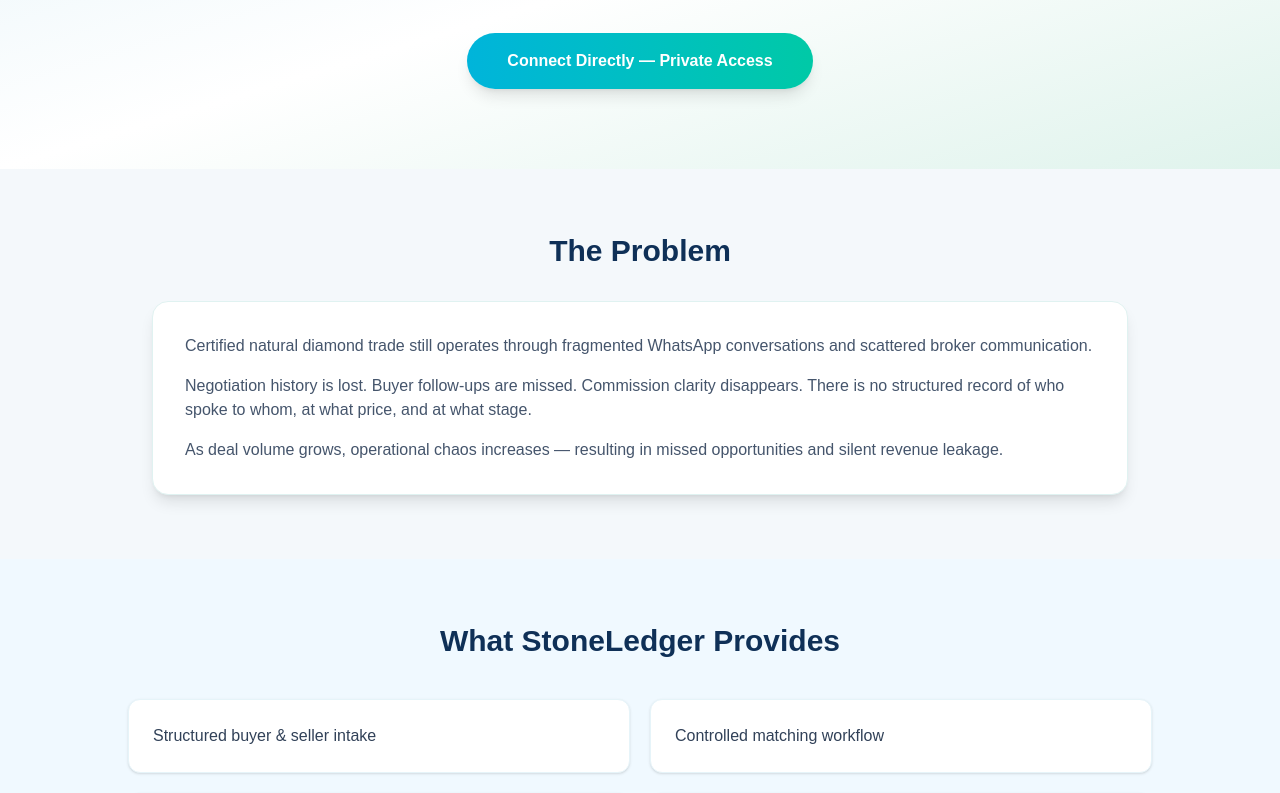
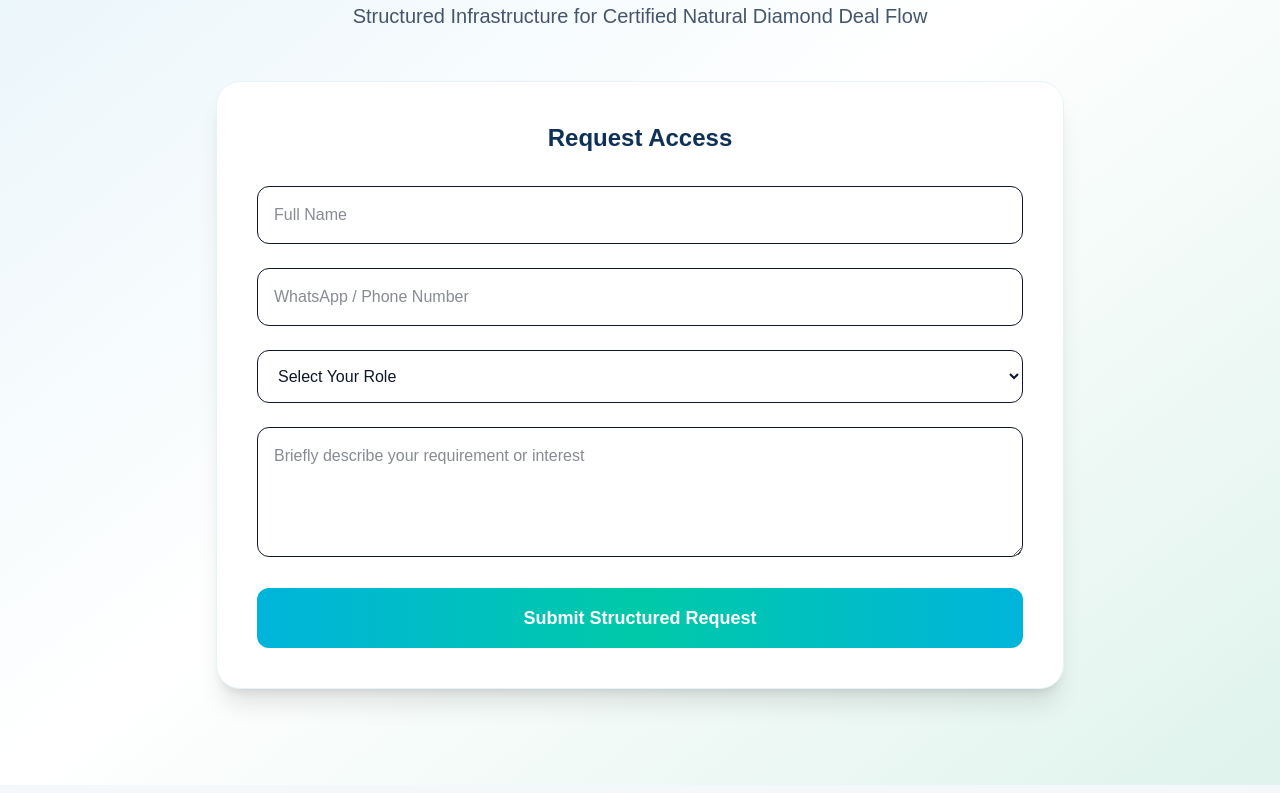
Before and after one commit to AnkismaikT/ankismaikt-stoneledger, a Next.js app: page /landing in a window 1280 px wide. Shown: the part 220-1013 px from the top of the page. Built offline with nearby package versions, Linux system fonts and the light colour scheme.

Commit message:
Move request access form to hero section

```diff
--- a/app/landing/page.tsx
+++ b/app/landing/page.tsx
@@ -1,88 +1,158 @@
 "use client";
 
 import { motion } from "framer-motion";
+import { useState } from "react";
 
 export default function Landing() {
+  const [submitted, setSubmitted] = useState(false);
+
   return (
     <main className="min-h-screen bg-[#f4f8fb] text-[#0f172a]">
 
-      {/* HERO */}
-      <section className="py-20 text-center bg-gradient-to-br from-[#e6f4f9] via-[#ffffff] to-[#dff3ec]">
+      {/* HERO WITH FORM */}
+      <section className="py-24 bg-gradient-to-br from-[#e6f4f9] via-[#ffffff] to-[#dff3ec]">
         <motion.div
-          initial={{ opacity: 0, y: 30 }}
+          initial={{ opacity: 0, y: 40 }}
           animate={{ opacity: 1, y: 0 }}
-          transition={{ duration: 0.6 }}
-          className="max-w-4xl mx-auto px-6"
+          transition={{ duration: 0.7 }}
+          className="max-w-4xl mx-auto px-6 text-center"
         >
-          <p className="uppercase tracking-[5px] text-xs text-[#008891] mb-4">
+          <p className="uppercase tracking-[6px] text-xs text-[#008891] mb-6">
             by AnkismaikT
           </p>
 
-          <h1 className="text-5xl md:text-6xl font-extrabold mb-4 text-[#0f3057]">
+          <h1 className="text-5xl md:text-6xl font-extrabold mb-6 text-[#0f3057]">
             StoneLedger
           </h1>
 
-          <p className="text-lg md:text-xl text-slate-600 max-w-3xl mx-auto leading-relaxed">
+          <p className="text-xl text-slate-600 max-w-3xl mx-auto leading-relaxed mb-12">
             Structured Infrastructure for Certified Natural Diamond Deal Flow
           </p>
 
-          <motion.a
-            href="https://wa.me/916375619742"
-            target="_blank"
-            whileHover={{ scale: 1.06 }}
-            whileTap={{ scale: 0.95 }}
-            className="inline-block mt-8 px-10 py-4 rounded-full text-white font-semibold text-base shadow-lg bg-gradient-to-r from-[#00b4db] via-[#00c9a7] to-[#00b4db] bg-[length:200%_200%] animate-gradient"
+          {/* FORM MOVED HERE */}
+          <div className="bg-white rounded-3xl p-10 shadow-xl border border-[#e6f4f9] text-left">
+            <h2 className="text-2xl font-bold text-center mb-8 text-[#0f3057]">
+              Request Access
+            </h2>
+
+            {!submitted ? (
+              <form
+                onSubmit={(e) => {
+                  e.preventDefault();
+                  const formData = new FormData(e.currentTarget);
+
+                  const name = formData.get("name") as string;
+                  const phone = formData.get("phone") as string;
+                  const role = formData.get("role") as string;
+                  const note = formData.get("note") as string;
+
+                  const message =
+`StoneLedger — Structured Access Request
+
+Name: ${name}
+Phone: ${phone}
+Role: ${role}
+
+Requirement:
+${note}
+
+Requesting private infrastructure access.`;
+
+                  const encoded = encodeURIComponent(message);
+
+                  window.open(
+                    `https://wa.me/916375619742?text=${encoded}`,
+                    "_blank"
+                  );
+
+                  setSubmitted(true);
+                }}
+                className="space-y-6"
               >
-            Connect Directly — Private Access
-          </motion.a>
+                <input
+                  name="name"
+                  required
+                  placeholder="Full Name"
+                  className="w-full p-4 border rounded-xl"
+                />
+
+                <input
+                  name="phone"
+                  required
+                  placeholder="WhatsApp / Phone Number"
+                  className="w-full p-4 border rounded-xl"
+                />
+
+                <select
+                  name="role"
+                  required
+                  className="w-full p-4 border rounded-xl"
+                >
+                  <option value="">Select Your Role</option>
+                  <option>Buyer</option>
+                  <option>Seller</option>
+                  <option>Broker</option>
+                  <option>Investor</option>
+                  <option>Other</option>
+                </select>
+
+                <textarea
+                  name="note"
+                  rows={4}
+                  placeholder="Briefly describe your requirement or interest"
+                  className="w-full p-4 border rounded-xl"
+                />
+
+                <button
+                  type="submit"
+                  className="w-full py-4 rounded-xl text-white font-semibold text-lg bg-gradient-to-r from-[#00b4db] via-[#00c9a7] to-[#00b4db]"
+                >
+                  Submit Structured Request
+                </button>
+              </form>
+            ) : (
+              <div className="text-center py-6">
+                <p className="text-xl font-semibold text-[#0f3057]">
+                  Request initiated. Please complete the WhatsApp message.
+                </p>
+              </div>
+            )}
+          </div>
+
         </motion.div>
       </section>
 
       {/* PROBLEM */}
-      <section className="py-16 px-6 max-w-5xl mx-auto">
-        <motion.h2
-          initial={{ opacity: 0, y: 30 }}
-          whileInView={{ opacity: 1, y: 0 }}
-          transition={{ duration: 0.5 }}
-          className="text-3xl font-bold text-center mb-8 text-[#0f3057]"
-        >
+      <section className="py-20 px-6 max-w-5xl mx-auto">
+        <div className="bg-white rounded-3xl p-10 shadow-xl border border-[#e6f4f9]">
+          <h2 className="text-3xl font-bold mb-6 text-[#0f3057] text-center">
             The Problem
-        </motion.h2>
+          </h2>
 
-        <motion.div
-          initial={{ opacity: 0 }}
-          whileInView={{ opacity: 1 }}
-          transition={{ duration: 0.6 }}
-          className="bg-white rounded-2xl p-8 shadow-lg border border-[#e0f2f1]"
-        >
-          <p className="text-base text-slate-600 mb-4">
+          <div className="space-y-5 text-slate-600 leading-relaxed text-base">
+            <p>
               Certified natural diamond trade still operates through fragmented WhatsApp conversations and scattered broker communication.
             </p>
 
-          <p className="text-base text-slate-600 mb-4">
+            <p>
               Negotiation history is lost. Buyer follow-ups are missed. Commission clarity disappears. There is no structured record of who spoke to whom, at what price, and at what stage.
             </p>
 
-          <p className="text-base text-slate-600">
+            <p>
               As deal volume grows, operational chaos increases — resulting in missed opportunities and silent revenue leakage.
             </p>
-        </motion.div>
+          </div>
+        </div>
       </section>
 
-      {/* PROVIDES */}
-      <section className="py-16 px-6 bg-[#f0f9ff]">
-        <div className="max-w-5xl mx-auto">
+      {/* WHAT IT PROVIDES */}
+      <section className="py-20 px-6 bg-[#f0f9ff]">
+        <div className="max-w-6xl mx-auto">
+          <h2 className="text-3xl font-bold text-center mb-12 text-[#0f3057]">
+            What StoneLedger Provides
+          </h2>
 
-          <motion.h2
-            initial={{ opacity: 0, y: 30 }}
-            whileInView={{ opacity: 1, y: 0 }}
-            transition={{ duration: 0.5 }}
-            className="text-3xl font-bold text-center mb-10 text-[#0f3057]"
-          >
-            What StoneLedger Provides
-          </motion.h2>
-
-          <div className="grid md:grid-cols-2 gap-5">
+          <div className="grid md:grid-cols-2 gap-6">
             {[
               "Structured buyer & seller intake",
               "Controlled matching workflow",
@@ -91,17 +161,14 @@
               "Commission & revenue visibility",
               "Centralized deal control room"
             ].map((item, index) => (
-              <motion.div
+              <div
                 key={index}
-                initial={{ opacity: 0, y: 25 }}
-                whileInView={{ opacity: 1, y: 0 }}
-                transition={{ duration: 0.4, delay: index * 0.08 }}
-                className="bg-white rounded-xl p-6 shadow border border-[#e6f4f9] hover:shadow-lg transition"
+                className="bg-white p-8 rounded-2xl shadow border border-[#e6f4f9]"
               >
-                <p className="text-base text-slate-700 font-medium">
+                <p className="text-slate-700 font-medium text-lg">
                   {item}
                 </p>
-              </motion.div>
+              </div>
             ))}
           </div>
         </div>
@@ -109,20 +176,9 @@
 
       {/* FOOTER */}
       <footer className="py-10 text-center text-slate-500 text-xs bg-white border-t">
-        © 2026 AnkismaikT — StoneLedger | Structured Diamond Trade Infrastructure
+        © 2026 AnkismaikT — StoneLedger
+        Structured Diamond Trade Infrastructure
       </footer>
-
-      {/* Gradient Animation */}
-      <style jsx global>{`
-        @keyframes gradient {
-          0% {background-position: 0% 50%;}
-          50% {background-position: 100% 50%;}
-          100% {background-position: 0% 50%;}
-        }
-        .animate-gradient {
-          animation: gradient 6s ease infinite;
-        }
-      `}</style>
 
     </main>
   );
```
Lines whose indentation alone changed are shown as unchanged.
